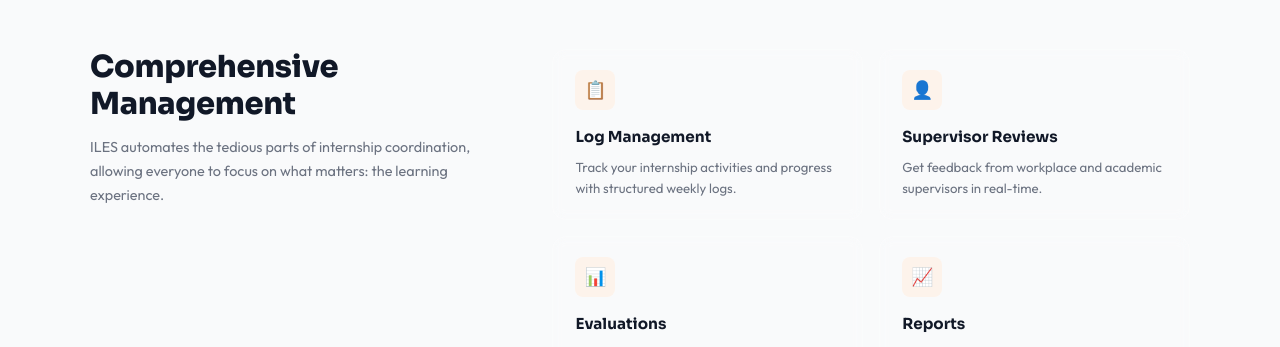
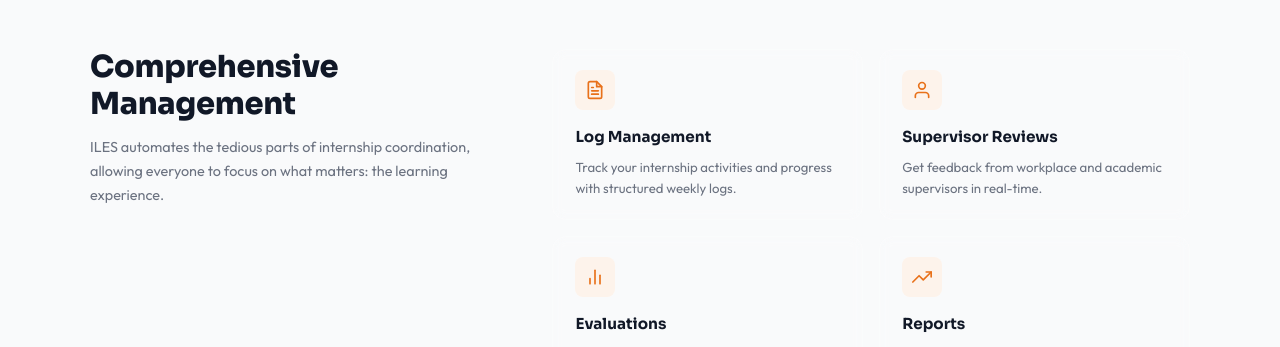
Before and after one commit to kalasamuel/ILES, a React (Vite) app in the folder frontend/iles-frontend/: page / in a window 1280 px wide. Shown: the part 819-1166 px from the top of the page. Built offline with nearby package versions, Linux system fonts and the light colour scheme; no server answers.

Commit message:
refactored LandingPage component to use react-icons for feature card icons

```diff
--- a/frontend/iles-frontend/src/features/auth/pages/LandingPage.jsx
+++ b/frontend/iles-frontend/src/features/auth/pages/LandingPage.jsx
@@ -1,5 +1,6 @@
 import React, { useEffect, useState } from 'react';
 import { Link } from 'react-router-dom';
+import { FiBarChart2, FiFileText, FiTrendingUp, FiUser } from 'react-icons/fi';
 import { dashboardsAPI } from '../../../services/endpoints';
 import landingPageImage from '../../../assets/landingpage.png';
 import './LandingPage.css';
@@ -117,22 +118,22 @@ function LandingPage() {
 
           <div className="features-grid">
             <div className="feature-card">
-              <div className="feature-card-icon">📋</div>
+              <div className="feature-card-icon"><FiFileText size={20} /></div>
               <h3>Log Management</h3>
               <p>Track your internship activities and progress with structured weekly logs.</p>
             </div>
             <div className="feature-card">
-              <div className="feature-card-icon">👤</div>
+              <div className="feature-card-icon"><FiUser size={20} /></div>
               <h3>Supervisor Reviews</h3>
               <p>Get feedback from workplace and academic supervisors in real-time.</p>
             </div>
             <div className="feature-card">
-              <div className="feature-card-icon">📊</div>
+              <div className="feature-card-icon"><FiBarChart2 size={20} /></div>
               <h3>Evaluations</h3>
               <p>Comprehensive evaluation system for fair and consistent internship grading.</p>
             </div>
             <div className="feature-card">
-              <div className="feature-card-icon">📈</div>
+              <div className="feature-card-icon"><FiTrendingUp size={20} /></div>
               <h3>Reports</h3>
               <p>Generate detailed reports and analytics across all departments.</p>
             </div>
```
